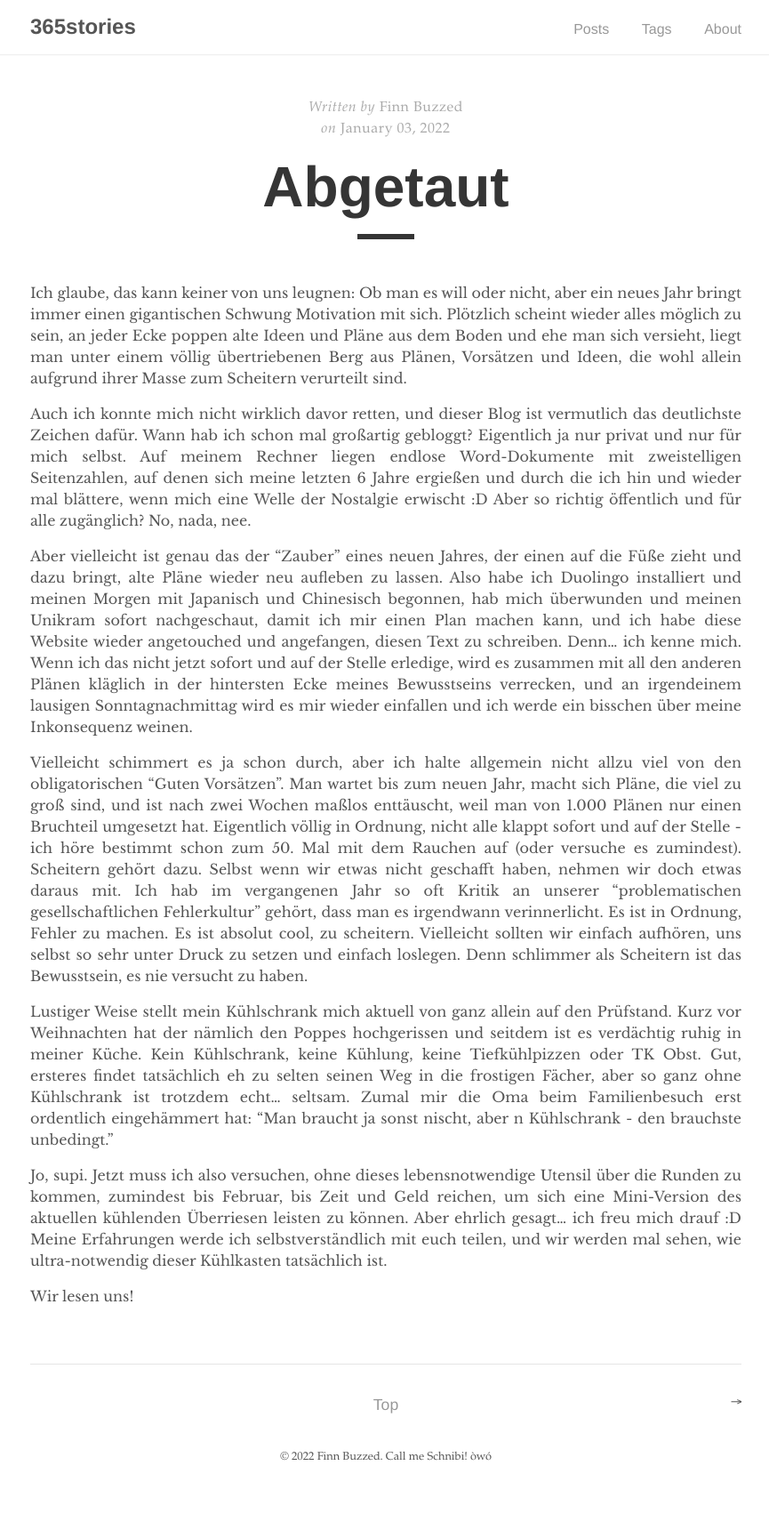
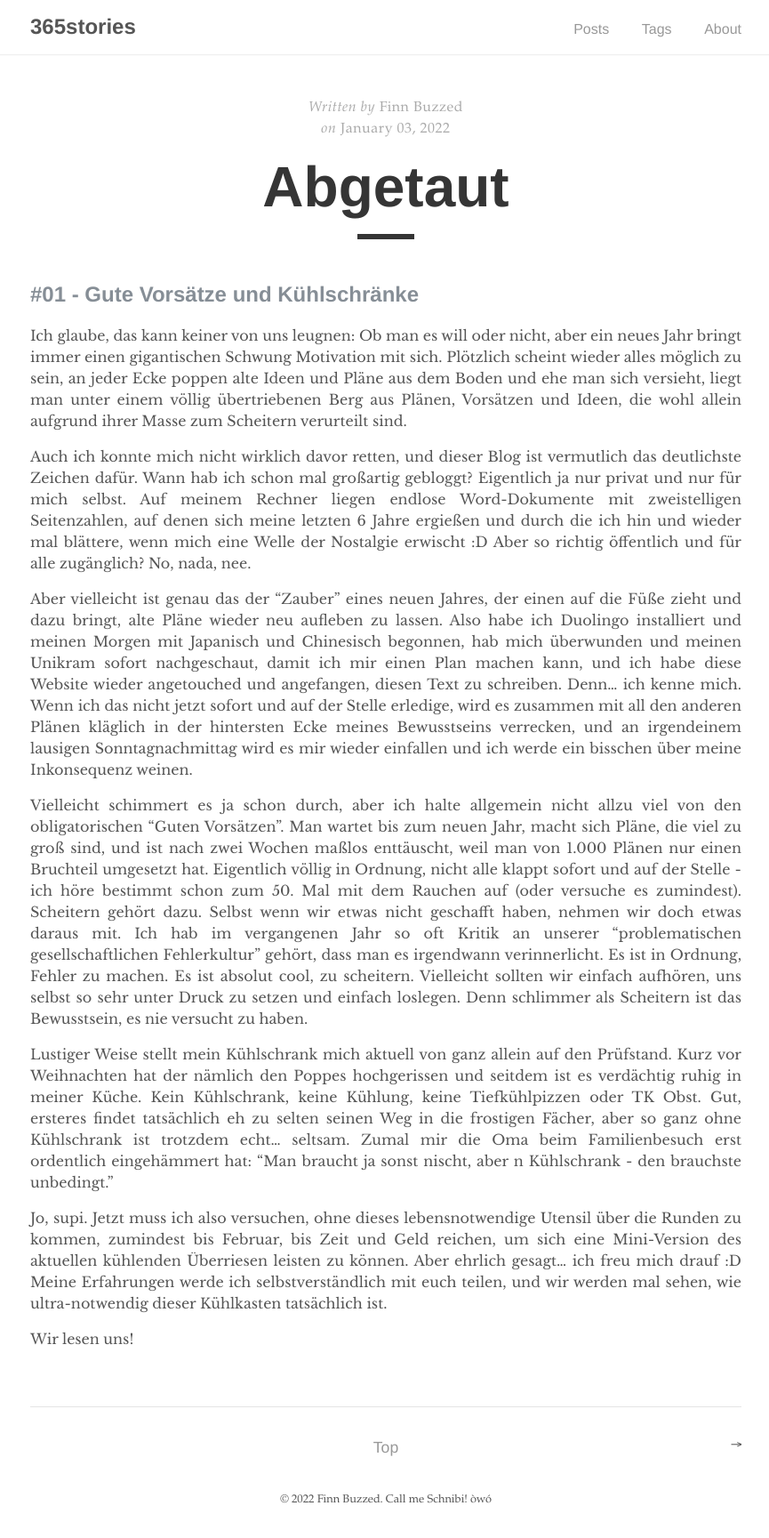
Before and after one commit to chocciibuster/chocciibuster.github.io, a Jekyll site: the page built from _posts/2022-01-03-Abgetaut-#01.md, in a window 1280 px wide. Shown: the whole page at 89% size, without its empty margins (206-1071 px from the left). Built offline with Jekyll 4.4.1, drawn with Linux system fonts in a browser that asks for light colours; before the commit the page ends 1681 px from its top, so only the background shows below that.

```diff
--- a/_posts/2022-01-03-Abgetaut-#01.md
+++ b/_posts/2022-01-03-Abgetaut-#01.md
@@ -1,7 +1,7 @@
 ---
 layout:		post
 title:		"Abgetaut"
-description:	#01 - Gute Vorsätze und Kühlschränke
+description:	"#01 - Gute Vorsätze und Kühlschränke"
 tags:		Blog
 ---
 
```
Also changed, not shown: _posts/2021-11-09-story-#002.md (+1 -1 lines), 5 other files.
